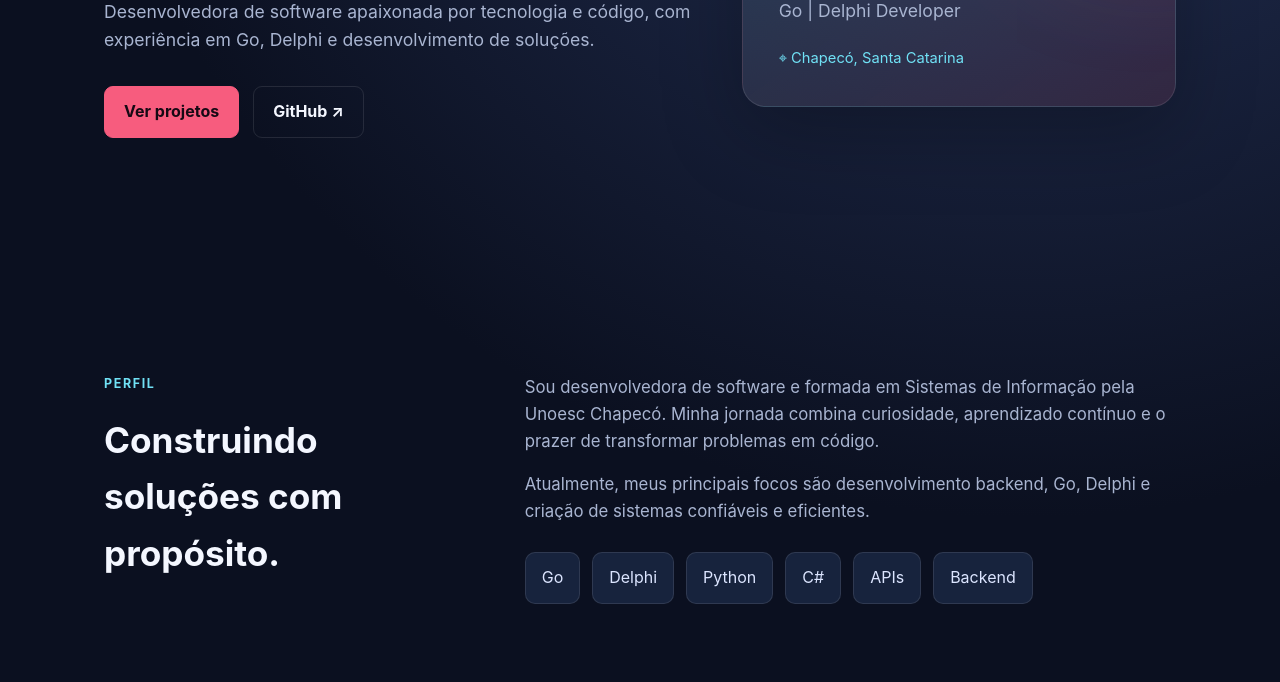
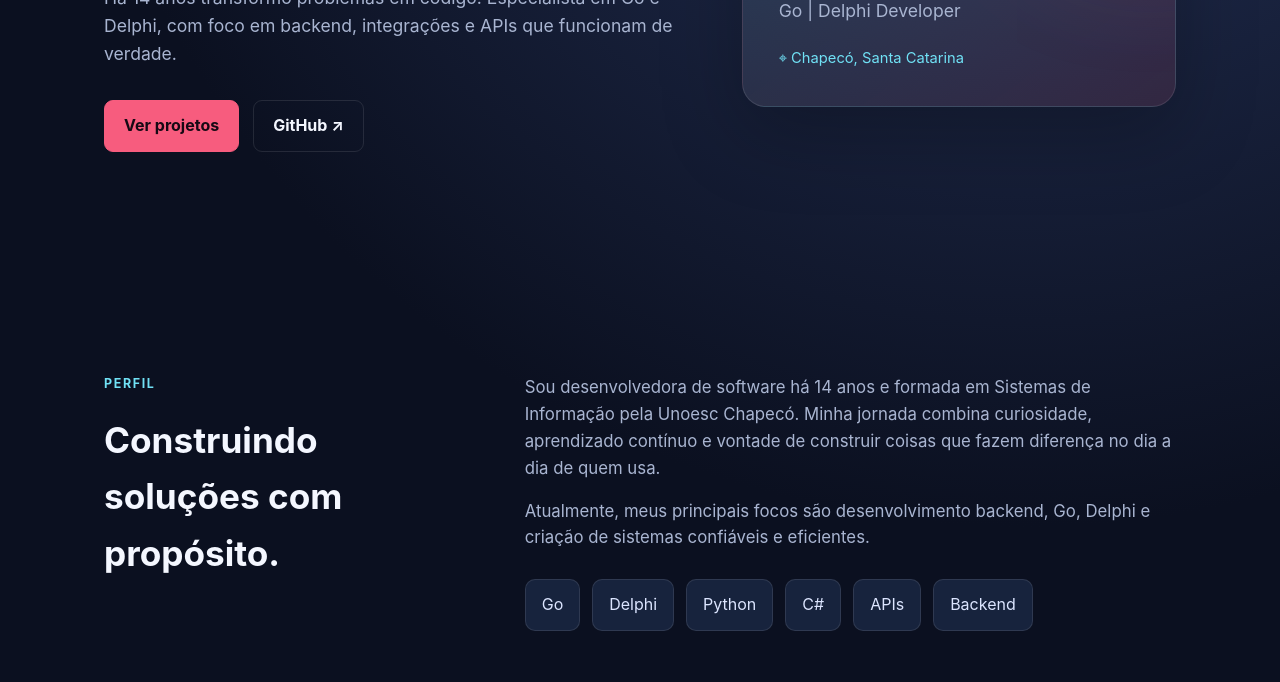
Before and after one commit to tayane/tayane.github.io, a plain HTML site: page index.html in a window 1280 px wide. Shown: the part 452-1134 px from the top of the page. Drawn offline with Linux system fonts and the light colour scheme.

Commit message:
Update index.html

```diff
--- a/index.html
+++ b/index.html
@@ -26,8 +26,8 @@
 <body>
   <header class="wrap"><nav><a href="#inicio" class="brand">tayane<span>.</span></a><div class="navlinks"><a href="#sobre">Sobre</a><a href="#projetos">Projetos</a><a href="#contato">Contato</a></div></nav></header>
   <main>
-    <section class="wrap hero" id="inicio"><div><div class="eyebrow">Software Developer · Chapecó, SC</div><h1>Olá, eu sou<br><em>Tayane.</em></h1><p>Desenvolvedora de software apaixonada por tecnologia e código, com experiência em Go, Delphi e desenvolvimento de soluções.</p><div class="actions"><a class="btn primary" href="#projetos">Ver projetos</a><a class="btn" href="https://github.com/tayane" target="_blank">GitHub ↗</a></div></div><aside class="profile-card"><div class="avatar">TM</div><h2>Tayane Mello</h2><p>Go | Delphi Developer</p><div class="location">⌖ Chapecó, Santa Catarina</div></aside></section>
-    <section class="wrap" id="sobre"><div class="about"><div><div class="eyebrow">Perfil</div><h2>Construindo soluções com propósito.</h2></div><div><p>Sou desenvolvedora de software e formada em Sistemas de Informação pela Unoesc Chapecó. Minha jornada combina curiosidade, aprendizado contínuo e o prazer de transformar problemas em código.</p><p>Atualmente, meus principais focos são desenvolvimento backend, Go, Delphi e criação de sistemas confiáveis e eficientes.</p><div class="skills"><span class="skill">Go</span><span class="skill">Delphi</span><span class="skill">Python</span><span class="skill">C#</span><span class="skill">APIs</span><span class="skill">Backend</span></div></div></div></section>
+    <section class="wrap hero" id="inicio"><div><div class="eyebrow">Software Developer · Chapecó, SC</div><h1>Olá, eu sou<br><em>Tayane.</em></h1><p>Há 14 anos transformo problemas em código. Especialista em Go e Delphi, com foco em backend, integrações e APIs que funcionam de verdade.</p><div class="actions"><a class="btn primary" href="#projetos">Ver projetos</a><a class="btn" href="https://github.com/tayane" target="_blank">GitHub ↗</a></div></div><aside class="profile-card"><div class="avatar">TM</div><h2>Tayane Mello</h2><p>Go | Delphi Developer</p><div class="location">⌖ Chapecó, Santa Catarina</div></aside></section>
+    <section class="wrap" id="sobre"><div class="about"><div><div class="eyebrow">Perfil</div><h2>Construindo soluções com propósito.</h2></div><div><p>Sou desenvolvedora de software há 14 anos e formada em Sistemas de Informação pela Unoesc Chapecó. Minha jornada combina curiosidade, aprendizado contínuo e vontade de construir coisas que fazem diferença no dia a dia de quem usa.</p><p>Atualmente, meus principais focos são desenvolvimento backend, Go, Delphi e criação de sistemas confiáveis e eficientes.</p><div class="skills"><span class="skill">Go</span><span class="skill">Delphi</span><span class="skill">Python</span><span class="skill">C#</span><span class="skill">APIs</span><span class="skill">Backend</span></div></div></div></section>
     <section class="wrap" id="projetos"><div class="section-head"><div><div class="eyebrow">Trabalhos selecionados</div><h2>Projetos</h2></div><p>Uma seleção dos repositórios públicos e experimentos disponíveis no GitHub.</p></div><div class="grid"><article class="card"><span class="tag">Delphi · API</span><h3>SDriver</h3><p>Wrapper em Delphi para integração com a API do Slack, facilitando a comunicação entre aplicações e serviços.</p><a class="card-link" href="https://github.com/tayane/SDriver" target="_blank">Ver repositório ↗</a></article><article class="card"><span class="tag">Python</span><h3>Python</h3><p>Repositório dedicado a estudos, práticas e experimentos de programação em Python.</p><a class="card-link" href="https://github.com/tayane/Python" target="_blank">Ver repositório ↗</a></article><article class="card"><span class="tag">GitHub Profile</span><h3>Perfil tayane</h3><p>README personalizado com apresentação profissional, tecnologias, formação e links de contato.</p><a class="card-link" href="https://github.com/tayane/tayane" target="_blank">Ver repositório ↗</a></article></div></section>
     <section class="wrap" id="contato">
   <div class="contact">
```
